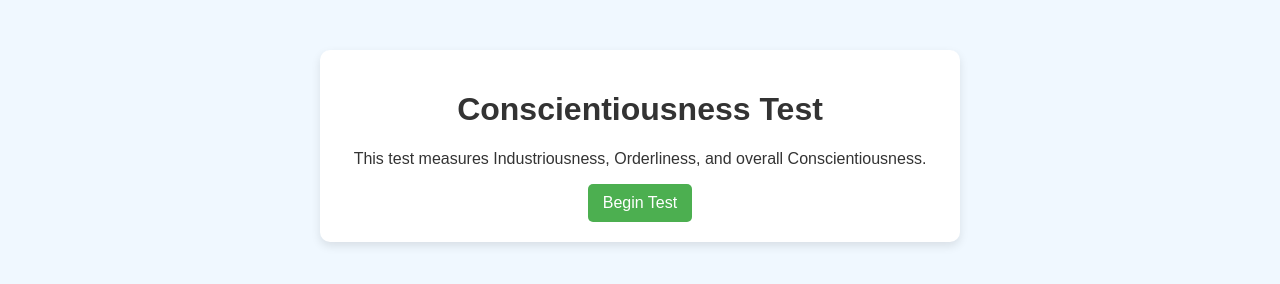
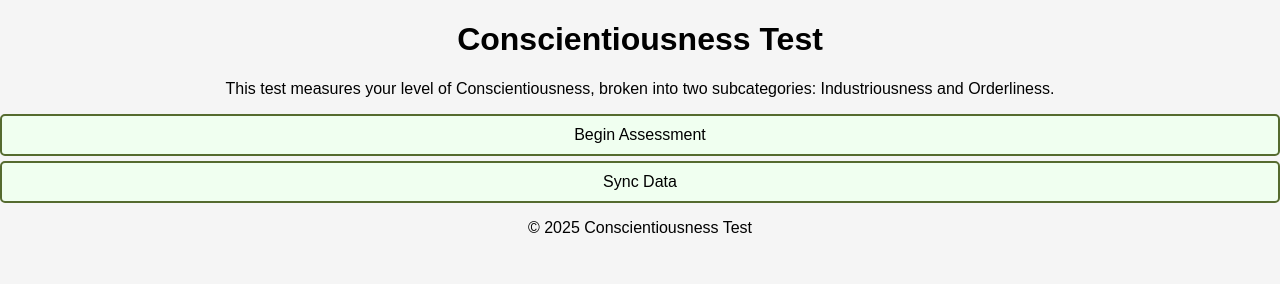
Before and after one commit to da-kastle/code-mexamonki, a plain HTML site: page index.html in a window 1280 px wide. Drawn offline with Linux system fonts and the light colour scheme.

Commit message:
Update index.html

```diff
--- a/index.html
+++ b/index.html
@@ -1,23 +1,27 @@
 <!DOCTYPE html>
 <html lang="en">
 <head>
-    <meta charset="UTF-8">
-    <meta name="viewport" content="width=device-width, initial-scale=1.0">
-    <title>Conscientiousness Test</title>
-    <style>
-        body { font-family: Arial, sans-serif; text-align: center; background-color: #f0f8ff; color: #333; }
-        .container { margin: 50px auto; max-width: 600px; padding: 20px; background: #fff; border-radius: 10px; box-shadow: 0 4px 10px rgba(0,0,0,0.1); }
-        button { padding: 10px 15px; font-size: 16px; background-color: #4CAF50; color: white; border: none; border-radius: 5px; cursor: pointer; }
-        button:hover { background-color: #45a049; }
-    </style>
+  <meta charset="UTF-8" />
+  <meta name="viewport" content="width=device-width, initial-scale=1.0" />
+  <title>Conscientiousness Test</title>
+  <link rel="stylesheet" href="style.css" />
+  <script defer src="script.js"></script>
 </head>
 <body>
-
-<div class="container">
+  <header>
     <h1>Conscientiousness Test</h1>
-    <p>This test measures Industriousness, Orderliness, and overall Conscientiousness.</p>
-    <button onclick="window.location.href='test.html'">Begin Test</button>
-</div>
-
+  </header>
+  <main>
+    <p>
+      This test measures your level of Conscientiousness, broken into two
+      subcategories: Industriousness and Orderliness.
+    </p>
+    <button onclick="startTest()">Begin Assessment</button>
+    <!-- Debug Sync Button on the landing page -->
+    <button onclick="syncLocalData()">Sync Data</button>
+  </main>
+  <footer>
+    <p>&copy; 2025 Conscientiousness Test</p>
+  </footer>
 </body>
 </html>
```
